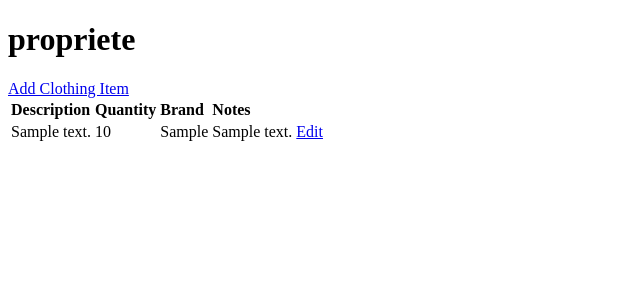
After one commit to prplecake/propriete, a Django app: page /inventory/clothing/ in a window 1280 px wide. The commit adds this page. Shown: the top 300 px of the page, without its empty margins (0-640 px from the left). Run offline with Django 3.2, Linux system fonts and the light colour scheme; a user stored in the database is signed in; tables that the repository leaves empty hold one stand-in row (values such as "Sample post").

Commit message:
Add clothing list/update views

```diff
--- a/inventory/models.py
+++ b/inventory/models.py
@@ -92,12 +92,13 @@ class Item(models.Model):
 
 
 class Clothing(models.Model):
-	name = models.CharField(max_length=200)
 	description = models.CharField(max_length=500)
+	brand = models.CharField(max_length=200, blank=True)
 	quantity = models.IntegerField()
+	notes = models.TextField(blank=True)
 
 	class Meta:
 		verbose_name_plural = "clothing"
 
 	def __str__(self):
-		return self.name
+		return self.description
--- /dev/null
+++ b/inventory/templates/inventory/clothing_list.html
@@ -0,0 +1,26 @@
+{% extends 'base.html' %}
+
+{% block content %}
+<a href="{% url 'inventory:clothing_add' %}">Add Clothing Item</a>
+{% if clothing_list %}
+<table class="clothing_list">
+	<tr>
+		<th>Description</th>
+		<th>Quantity</th>
+		<th>Brand</th>
+		<th>Notes</th>
+	</tr>
+	{% for item in clothing_list %}
+	<tr>
+		<td>{{item.description}}</td>
+		<td>{{item.quantity}}</td>
+		<td>{{item.brand}}</td>
+		<td>{{item.notes|linebreaks}}</td>
+		<td><a href="{% url 'inventory:clothing_update' item.id %}">Edit</a></td>
+	</tr>
+	{% endfor %}
+</table>
+{% else %}
+<p>There are no items!</p>
+{% endif %}
+{% endblock %}
--- a/inventory/templates/inventory/item_list.html
+++ b/inventory/templates/inventory/item_list.html
@@ -1,7 +1,7 @@
 {% extends 'base.html' %}
 
 {% block content %}
-<a href="{% url 'inventory:item_add' %}">Add Item</a> | <a href="{% url 'inventory:location_list' %}">Locations</a>
+<a href="{% url 'inventory:item_add' %}">Add Item</a> | <a href="{% url 'inventory:location_list' %}">Locations</a> | <a href="{% url 'inventory:clothing_list' %}">Clothing</a>
 {% if item_list %}
 <table class="inventory_list">
 	<tr>
--- a/inventory/urls.py
+++ b/inventory/urls.py
@@ -20,4 +20,8 @@ urlpatterns = [
 	path('inventory/locations/add/', views.location_add, name='location_add'),
 	path('inventory/locations/<int:id>/', views.location_detail, name='location_detail'),
 	path('inventory/locations/<int:id>/delete/', views.location_delete, name='location_delete'),
+
+	path('inventory/clothing/', views.clothing_list, name='clothing_list'),
+	path('inventory/clothing/add/', views.clothing_add, name='clothing_add'),
+	path('inventory/clothing/<int:id>/edit/', views.clothing_update, name='clothing_update')
 ]
--- a/inventory/views.py
+++ b/inventory/views.py
@@ -9,6 +9,7 @@ from .forms import (
 	PolicyInfoForm,
 	ItemForm,
 	LocationForm,
+	ClothingForm,
 )
 
 from .models import (
@@ -16,6 +17,7 @@ from .models import (
 	PolicyInfo,
 	Item,
 	Location,
+	Clothing,
 )
 
 
@@ -126,6 +128,7 @@ def location_list(request):
 		}
 	)
 
+
 @login_required
 def location_add(request):
 	if request.method == 'POST':
@@ -165,3 +168,44 @@ def location_delete(request, id):
 
 class InventoryView(LoginRequiredMixin, ListView):
 	model = Item
+
+
+@login_required
+def clothing_list(request):
+	clothing = Clothing.objects.order_by('description')
+	return render(
+		request,
+		'inventory/clothing_list.html',
+		{
+			'clothing_list': clothing,
+		}
+	)
+
+
+@login_required
+def clothing_add(request):
+	if request.method == 'POST':
+		form = ClothingForm(request.POST)
+		if form.is_valid():
+			form.save()
+			return HttpResponseRedirect('/inventory/clothing/')
+	form = ClothingForm()
+	return render(request, 'inventory/clothing_form.html', {'form': form})
+
+
+@login_required
+def clothing_update(request, id):
+	clothing = get_object_or_404(Clothing, id=id)
+	form = ClothingForm(request.POST or None, instance=clothing)
+	if form.is_valid():
+		form.save()
+		return HttpResponseRedirect('/inventory/clothing/')
+
+	return render(
+		request,
+		'inventory/clothing_form.html',
+		{
+			'form': form,
+			'clothing': clothing,
+		}
+	)
```
Also changed, not shown: inventory/forms.py (+12 -0 lines), inventory/templates/inventory/clothing_form.html (added, +10 -0 lines), inventory/migrations/0002_auto_20210808_1525.py (added), inventory/migrations/0003_clothing_brand.py (added).
